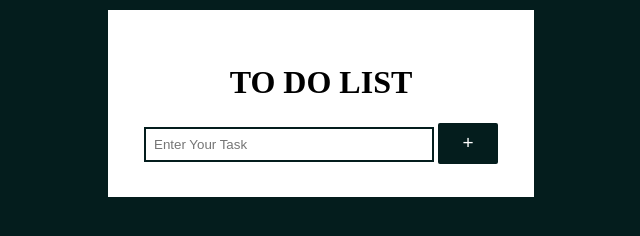
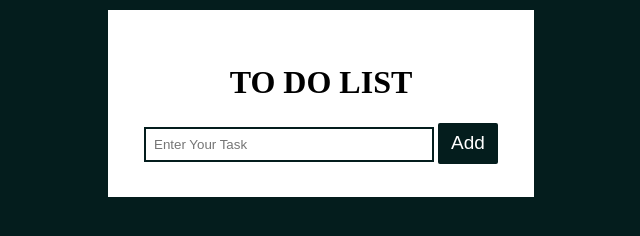
Before and after one commit to jatinrajput3758/To-Do-List, a plain HTML site: page index.html in a window 1280 px wide. Shown: the full height of the page, 319-959 px from the left. Drawn offline with Linux system fonts and the light colour scheme.

Commit message:
Update index.html

```diff
--- a/index.html
+++ b/index.html
@@ -15,7 +15,7 @@
         <h1>TO DO LIST</h1>
         <div class="inputs">
             <input class="task-input" id="inp" type="text" placeholder="Enter Your Task ">
-            <button class="add-btn" onclick="Add()">+</button>
+            <button class="add-btn" onclick="Add()">Add</button>
         </div>
         <div class="text">
 
```
